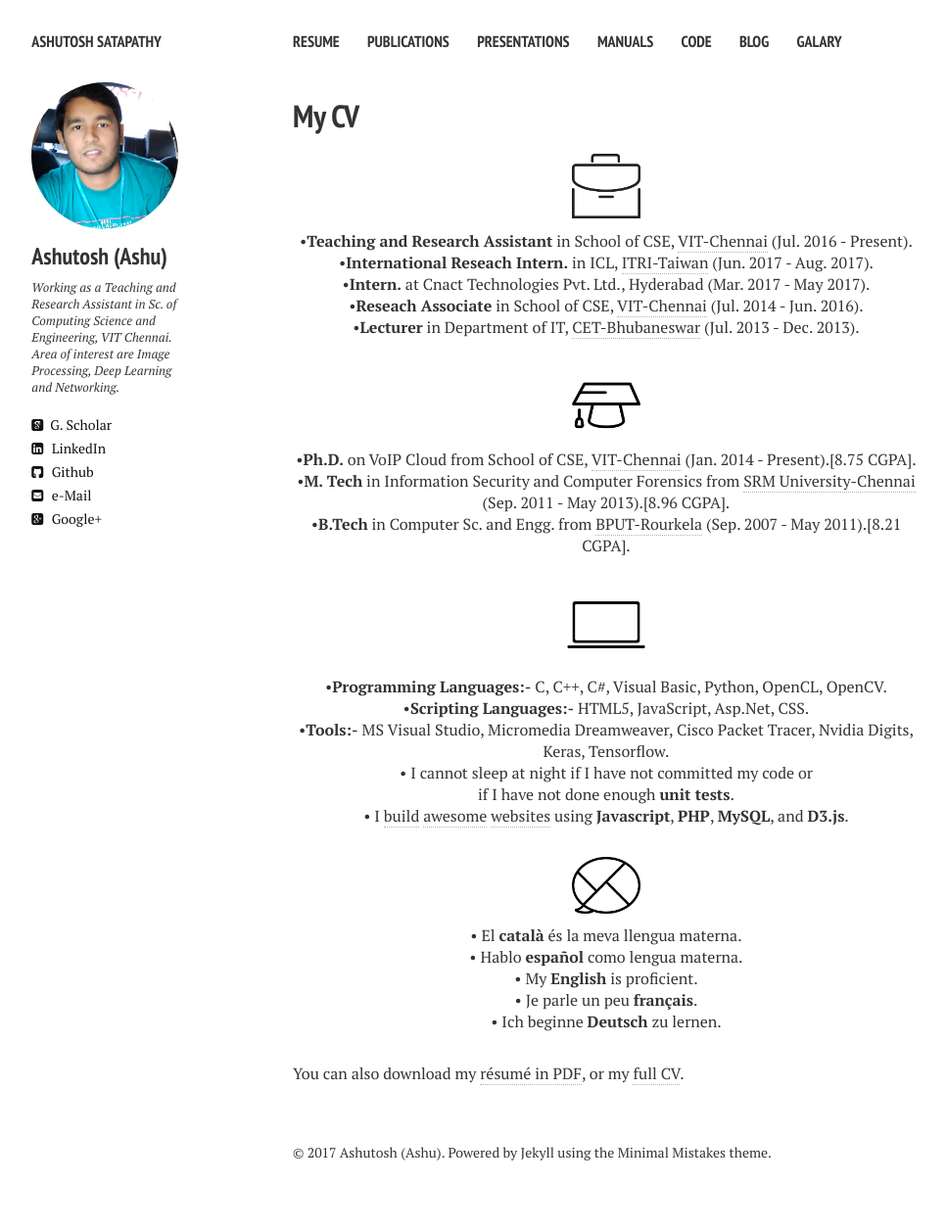
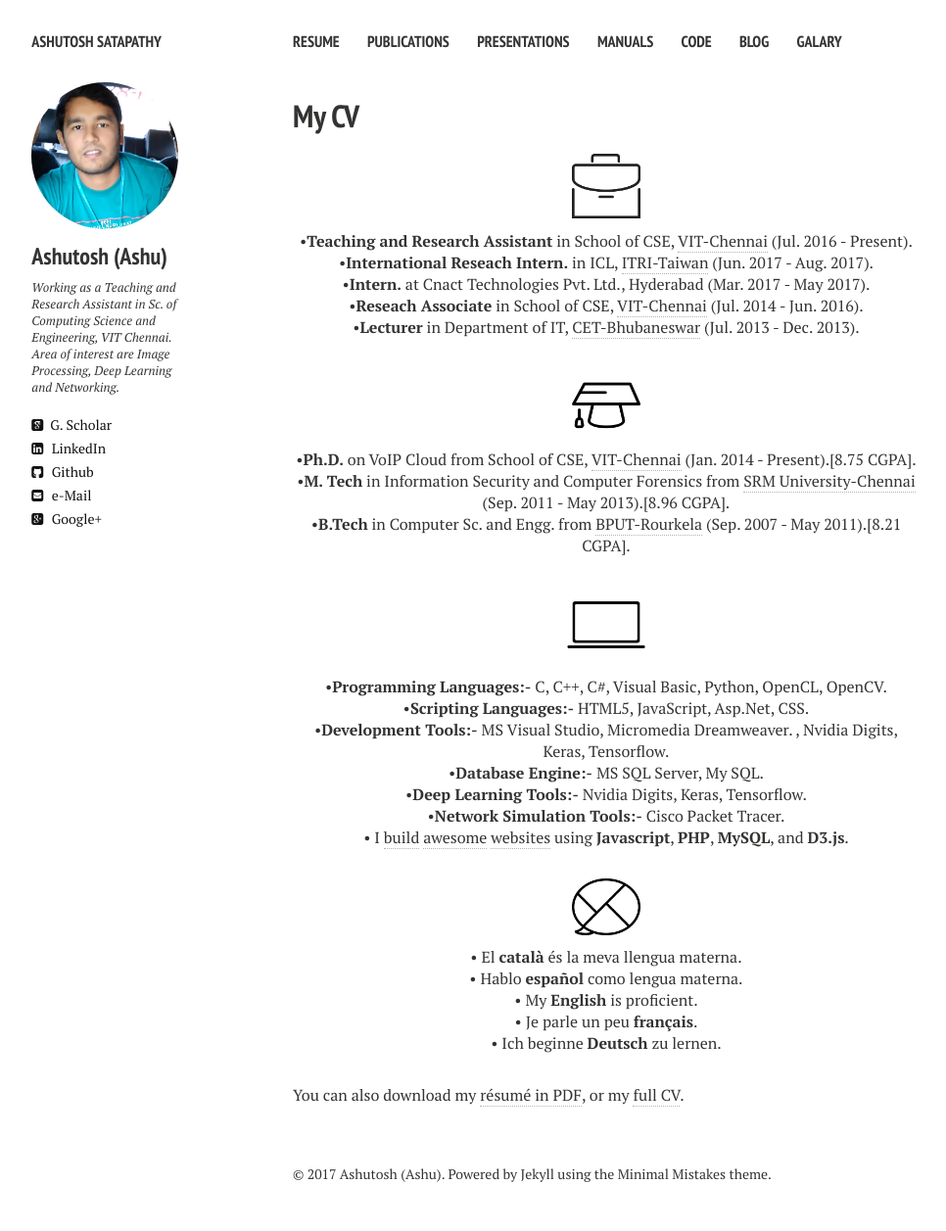
Before and after one commit to ashutoshsatapathy1990/ashutoshsatapathy1990.github.io, a Jekyll site: the page built from cv.md, in a window 1280 px wide. Shown: the whole page at 98% size, without its empty margins (21-987 px from the left). Built offline with Jekyll 4.4.1, drawn with Linux system fonts in a browser that asks for light colours; nearby versions of some CDN libraries; before the commit the page ends 1235 px from its top, so only the background shows below that.

Commit message:
Update cv.html

```diff
--- a/_layouts/cv.html
+++ b/_layouts/cv.html
@@ -59,8 +59,10 @@
     <p align="center" class=bottom-small><img src="{{ site.url }}/images/CV/computer2.png" alt="Computer Skills" width="80" height="80"></p>
     <p align="center">&#8226<strong>Programming Languages:-</strong> C, C++, C#, Visual Basic, Python, OpenCL, OpenCV.</p>
     <p align="center">&#8226<strong>Scripting Languages:-</strong> HTML5, JavaScript, Asp.Net, CSS.</p>
-    <p align="center">&#8226<strong>Tools:-</strong> MS Visual Studio, Micromedia Dreamweaver, Cisco Packet Tracer, Nvidia Digits, Keras, Tensorflow.</p>
-    <p align="center">&#8226 I cannot sleep at night if I have not committed my code or<br>if I have not done enough <strong>unit tests</strong>.</p>
+    <p align="center">&#8226<strong>Development Tools:-</strong> MS Visual Studio, Micromedia Dreamweaver. , Nvidia Digits, Keras, Tensorflow.</p>
+    <p align="center">&#8226<strong>Database Engine:-</strong> MS SQL Server, My SQL.</p>
+    <p align="center">&#8226<strong>Deep Learning Tools:-</strong> Nvidia Digits, Keras, Tensorflow.</p>
+    <p align="center">&#8226<strong>Network Simulation Tools:-</strong> Cisco Packet Tracer.</p>
     <p align="center" class="bottom-three">&#8226 I <a href="http://goo.gl/XbK9qN" target="_blank">build</a> <a href="http://www.vision.ee.ethz.ch/~cvlsegmentation/" target="_blank">awesome</a> <a href="http://davischallenge.org" target="_blank">websites</a> using <strong>Javascript</strong>, <strong>PHP</strong>, <strong>MySQL</strong>, and <strong>D3.js</strong>.</p>
 
     <p align="center" class=bottom-small><img src="{{ site.url }}/images/CV/talk.png" alt="Languages" width="70" height="70"></p>
```
